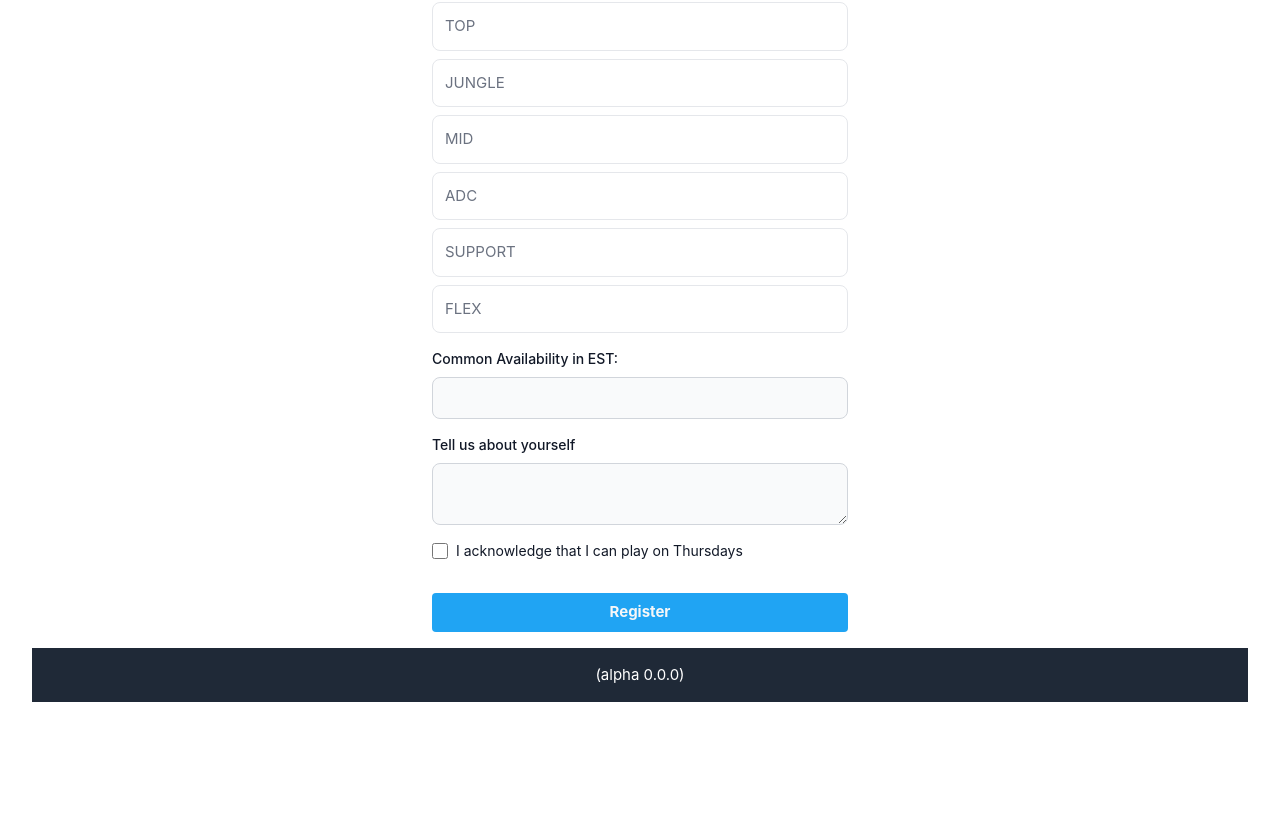
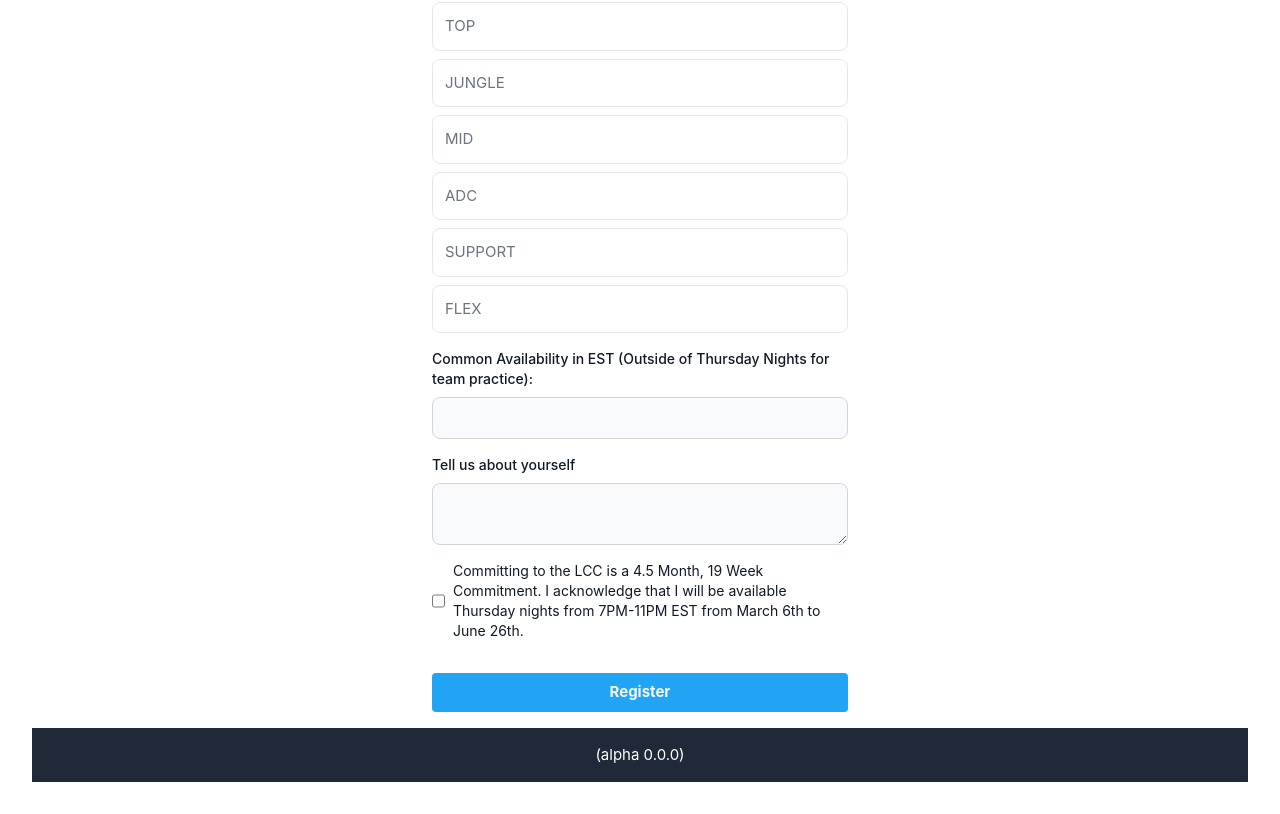
Before and after one commit to lumsdent/lcc-website, a Vue app: page /registration in a window 1280 px wide. Shown: the part 1062-1876 px from the top of the page. Before the commit the page ends 1796 px from the top, so only its background shows below. Built offline with nearby package versions, Linux system fonts and the light colour scheme; no server answers.

Commit message:
Form update

```diff
--- a/src/views/RegistrationView.vue
+++ b/src/views/RegistrationView.vue
@@ -65,7 +65,7 @@
 
       <div>
         <label class="dark:text-logo-blue mb-2 block text-sm font-medium text-gray-900" for="availability">Common
-          Availability in EST:</label>
+          Availability in EST (Outside of Thursday Nights for team practice):</label>
         <input type="text" id="availability" name="availability" v-model="player.availability"
           class="dark:text-logo-blue block w-full min-w-0 flex-1 rounded-lg border border-gray-300 bg-gray-50 p-2.5 text-sm text-gray-900 focus:border-blue-500 focus:ring-blue-500 dark:border-gray-600 dark:bg-gray-800 dark:placeholder-gray-400 dark:focus:border-blue-500 dark:focus:ring-blue-500" />
       </div>
@@ -80,7 +80,8 @@
         <input type="checkbox" id="thursdayAvailability" required
           class="h-4 w-4 text-blue-600 border-gray-300 rounded focus:ring-blue-500 dark:focus:ring-blue-600 dark:ring-offset-gray-800 dark:bg-gray-700 dark:border-gray-600">
         <label for="thursdayAvailability" class="ml-2 block text-sm text-gray-900 dark:text-logo-blue">
-          I acknowledge that I can play on Thursdays
+          Committing to the LCC is a 4.5 Month, 19 Week Commitment. I acknowledge that I will be available Thursday
+          nights from 7PM-11PM EST from March 6th to June 26th.
         </label>
       </div>
       <input type="submit" value="Register"
```
